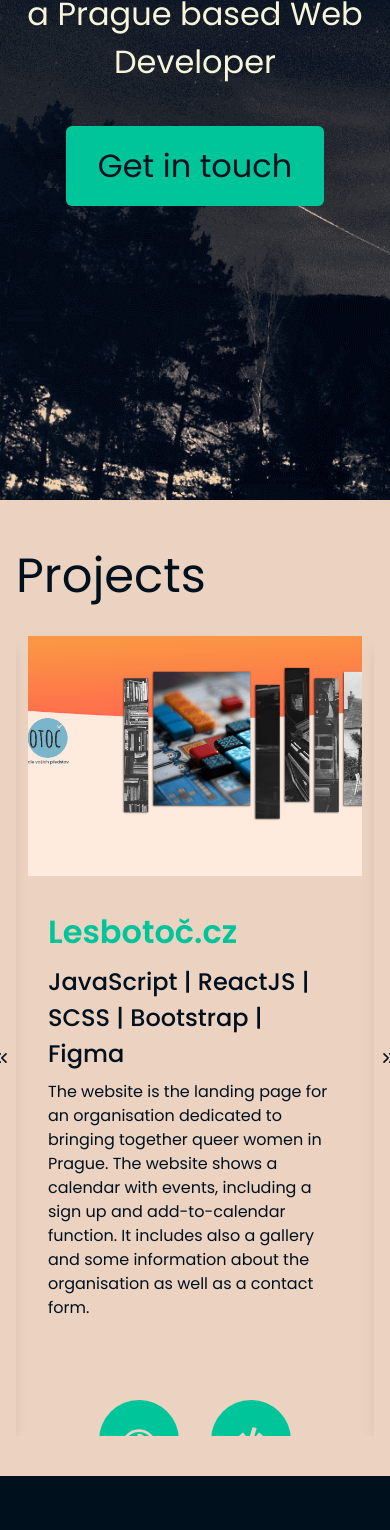
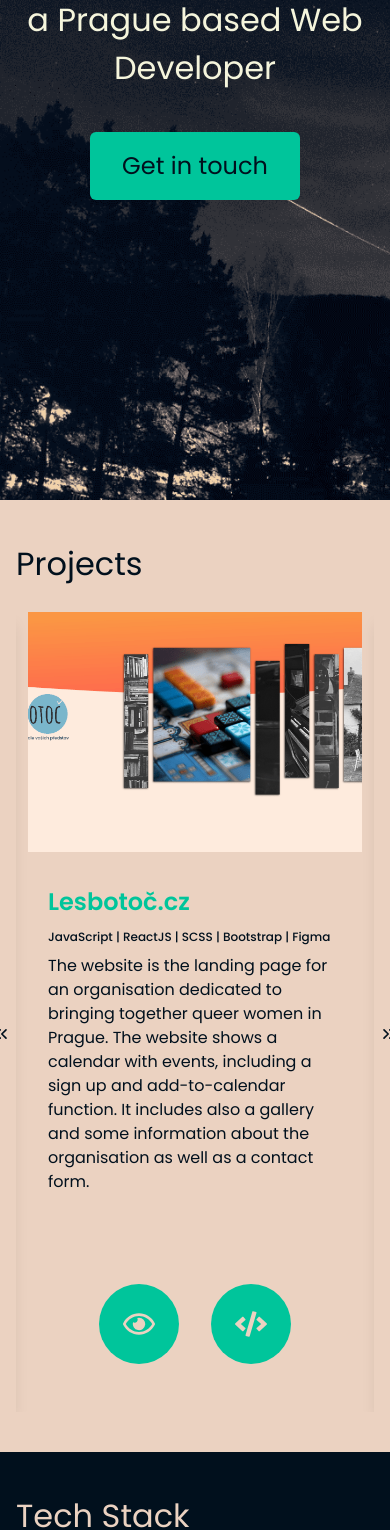
Before and after one commit to queuing4oranges/portfolio, a React (Create React App) app: page / in a window 390 px wide. Shown: the part 400-1930 px from the top of the page. Built offline with nearby package versions, Linux system fonts and the light colour scheme; a web font is replaced by a local one.

Commit message:
Refactor font size for headings

```diff
--- a/src/components/About/About.js
+++ b/src/components/About/About.js
@@ -20,7 +20,7 @@ const About = () => {
 
 	return (
 		<section id="about" className="about-container bg-dark text-light px-4 py-10 md:px-40 md:py-20">
-			<h1 className="text-3xl">
+			<h1 className="text-xl md:text-3xl">
 				About
 			</h1>
 			<br />
--- a/src/components/Courses/Courses.js
+++ b/src/components/Courses/Courses.js
@@ -5,7 +5,7 @@ import { Ticked } from "./CourseIcons";
 export default function Courses() {
   return (
 	  <section id="courses" className = "courses-container bg-light text-dark px-4 py-10 md:px-40 md:py-20">
-		<h1 className='text-3xl'>
+		  <h1 className='text-xl md:text-3xl'>
 			Education
 		</h1>
 		<br />
@@ -14,7 +14,7 @@ export default function Courses() {
 			{courses &&
 				courses.map((course, idx) => (
 					<div key={idx} className="rounded-lg shadow-lg p-4 md:p-10 hover:shadow-xl transition duration-300" >
-						<h3 className='flex items-center text-xl mb-4'>
+						<h3 className='flex items-center text-md md:text-xl mb-4'>
 							<p>{course.title}</p>
 						</h3>
 						<div>
--- a/src/components/Hero/ContactModal.js
+++ b/src/components/Hero/ContactModal.js
@@ -37,7 +37,7 @@ function ContactModal({ setOpenModal }) {
 	return (
 		<div className="fixed inset-0 z-50 flex items-center justify-center bg-black bg-opacity-50">
 			<div className="modal-container bg-white shadow-xl p-8">
-				<h2 className="text-2xl mb-4">Hello, there!</h2>
+				<h2 className="text-xl md:text-2xl mb-4">Hello, there!</h2>
 
 				<form onSubmit={handleSubmit}>
 					<div className="text-gray-700 mb-4">
--- a/src/components/Hero/Hero.js
+++ b/src/components/Hero/Hero.js
@@ -11,12 +11,12 @@ const Hero = () => {
 		className="hero-container relative w-full h-400 overflow-hidden"
 		id="home">
 			<div className="hero-image h-full w-full flex flex-col items-center justify-center text-center">
-				<h1 className="hero-title text-light text-3xl sm:p-4">Hi, I'm Katja</h1>
-				<h2 className="hero-text text-light text-2xl sm:p-4">a Prague based Web Developer</h2>
+				<h1 className="hero-title text-light text-xl md:text-3xl sm:p-4">Hi, I'm Katja</h1>
+				<h2 className="hero-text text-light text-xl md:text-2xl sm:p-4">a Prague based Web Developer</h2>
 				<button
 					type="button"
 					onClick={() => setOpenModal(!openModal)}
-					className="bg-accent text-dark text-xl py-4 px-8 mt-10 rounded-md hover:bg-hover hover:text-accent"
+					className="bg-accent text-dark text-md md:text-xl py-4 px-8 mt-10 rounded-md hover:bg-hover hover:text-accent"
 				>
 				Get in touch
 				</button>
--- a/src/components/Projects/Carousel.js
+++ b/src/components/Projects/Carousel.js
@@ -69,8 +69,8 @@ export default function Carousel() {
 							</div>
 
 							<div className="flex flex-col justify-between bg-light p-3 m-5">
-								<h3 className='text-accent text-xl font-semibold'>{card.title}</h3>
-								<h4 className="font-medium text-dark text-md my-2">{card.tech}</h4>
+								<h3 className='text-accent text-md md:text-xl font-semibold'>{card.title}</h3>
+								<h4 className="font-medium text-dark text-sm md:text-md my-2">{card.tech}</h4>
 								<p className="">{card.description}</p>
 							</div>
 						</div>
--- a/src/components/Projects/Projects.js
+++ b/src/components/Projects/Projects.js
@@ -4,7 +4,7 @@ import Carousel from './Carousel'
 export default function Projects() {
   return (
 	  <section id="projects" className="projects-container bg-light text-dark h-400 px-4 py-10 md:px-40 md:py-20">
-		  <h1 className='text-3xl'>
+		  <h1 className='text-xl md:text-3xl'>
 			Projects
 		</h1>
 		<br />
--- a/src/components/TechStack/TechStack.js
+++ b/src/components/TechStack/TechStack.js
@@ -25,7 +25,7 @@ export default function TechStack() {
 
 	return (
 		<section id="tech" className = "bg-dark text-light px-4 py-10 md:px-40 md:py-20">
-			<h1 className='text-3xl'>
+			<h1 className='text-xl md:text-3xl'>
 				Tech Stack
 			</h1>
 			<br />
```
